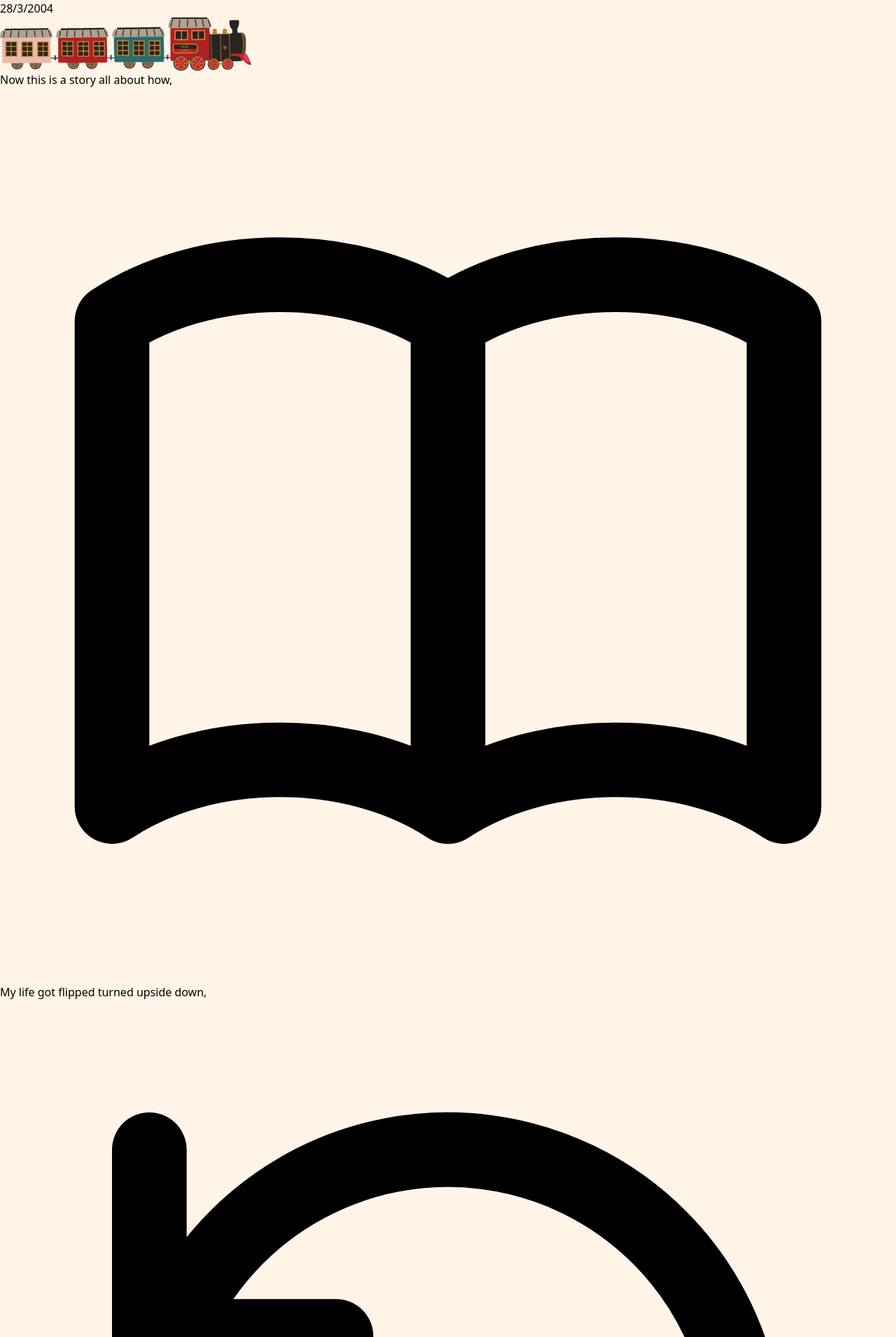
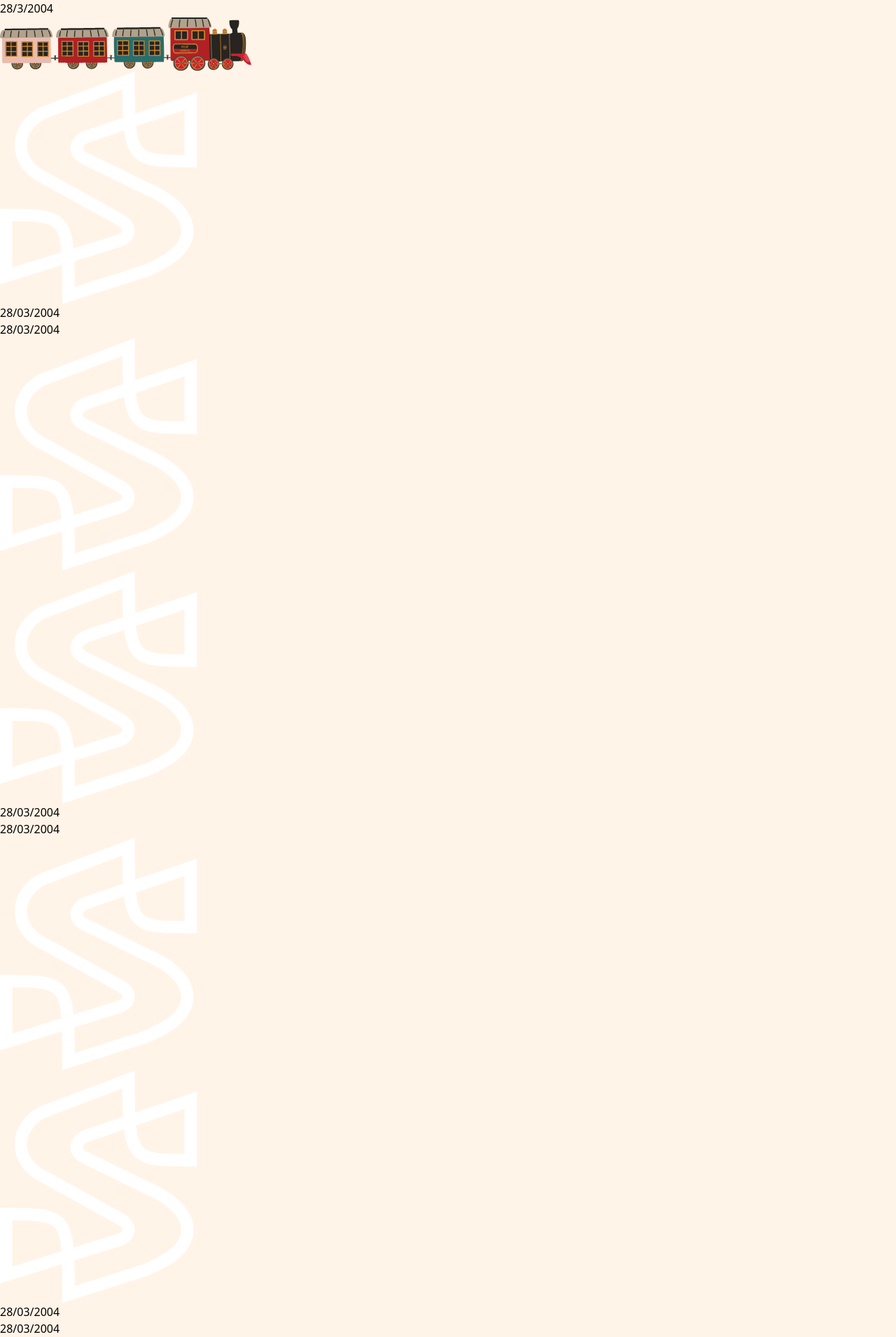
Before and after one commit to I-E-Cell/StartupSaga3.0, a React (Vite) app: page / in a window 1280 px wide. Shown: the part 4769-6680 px from the top of the page at 70% size. Built offline with nearby package versions, Linux system fonts and the light colour scheme.

Commit message:
added phn timeline

```diff
--- a/src/Components/Accordian.jsx
+++ b/src/Components/Accordian.jsx
@@ -21,7 +21,7 @@ const Accordion = ({ title, answer }) => {
 
           src={cactusopen} />}
 
-        <span>{title}</span>
+        <span className="text-left">{title}</span>
         {/* {accordionOpen ? <span>-</span> : <span>+</span>} */}
       </button>
       <div
@@ -30,7 +30,7 @@ const Accordion = ({ title, answer }) => {
             : "grid-rows-[0fr] opacity-0"
           }`}
       >
-        <div className="overflow-hidden relative left-[5.8em] sm:left-[8.2em] py-2">{answer}</div>
+        <div className="overflow-hidden relative left-[5.8em] sm:left-[8.2em]  text-left">{answer}</div>
       </div>
     </div>
   );
--- a/src/Components/Eventpn.jsx
+++ b/src/Components/Eventpn.jsx
@@ -1,119 +1,172 @@
 import React from 'react'
 import { motion} from 'framer-motion'
+import ss from '../assets/ssnew.svg'
 
 const Eventpn = () => {
   return (
-    <div class=" max-w-[90%] rounded-xl mx-auto bg-blue-500  flex flex-col justify-center py-12 mt-12">
+    <div class=" max-w-[90%] rounded-xl mx-auto bg-gradient-to-b from-[#FCD7B5] to-[#F8EBD5]  md:hidden flex flex-col justify-center py-12 mt-12">
   <div class="py-3 max-w-md mx-auto w-full px-2 sm:px-0">
 
-    <div class="relative text-gray-700 antialiased text-sm font-semibold">
+    <div class="relative text-[#410C00] antialiased text-sm font-semibold">
 
 
-      <div class="block w-1 bg-blue-300 absolute h-full left-1/2 transform -translate-x-1/2"></div>
+      <div class="block w-1 bg-[#410C00] absolute h-full left-1/2 transform -translate-x-1/2"></div>
 
 
-      <motion.div initial={{y:-50,opacity:0}} whileInView={{y:0, opacity:1}} transition={{duration:0.5}} class="mt-6  mb-12">
+      <motion.div initial={{y:-50,opacity:0}} whileInView={{y:0, opacity:1}} transition={{duration:0.5}}  class="mt-6  mb-12">
         <div class="flex flex-row items-center">
-          <div class="flex justify-start w-full mx-auto items-center">
-            <div class="w-1/2 pr-6">
-              <div class="p-4 bg-white rounded shadow">
-                Now this is a story all about how,
+          <div class="flex justify-start  mx-auto items-center">
+            <div class="w-[8.5em] h-[8.5em]">
+              <div class="p-4 border-[1px] border-[#210D00] bg-[#9E4D16] w-[8.5em] h-[8.5em] rounded shadow">
+
               </div>
             </div>
           </div>
-          <div class="rounded-full bg-blue-500 border-white border-4 w-8 h-8 absolute left-1/2 translate-y-0 transform -translate-x-1/2 flex items-center justify-center">
-            <svg xmlns="http://www.w3.org/2000/svg" class="h-5 w-5 text-white" fill="none" viewBox="0 0 24 24" stroke="currentColor">
-              <path stroke-linecap="round" stroke-linejoin="round" stroke-width="2" d="M12 6.253v13m0-13C10.832 5.477 9.246 5 7.5 5S4.168 5.477 3 6.253v13C4.168 18.477 5.754 18 7.5 18s3.332.477 4.5 1.253m0-13C13.168 5.477 14.754 5 16.5 5c1.747 0 3.332.477 4.5 1.253v13C19.832 18.477 18.247 18 16.5 18c-1.746 0-3.332.477-4.5 1.253" />
-            </svg>
+          <div class="rounded-full bg-[#E89553] border-white border-4 w-8 h-8 absolute left-1/2 translate-y-0 transform -translate-x-1/2 flex items-center justify-center">
+          <img src={ss}  class="h-5 w-5 text-white">
+
+              </img>
+          </div>
+          <div class="flex justify-end  mx-auto items-center">
+            <div class="w-[8.5em]">
+              <div class=" w-[8.5em] h-[8.5em] flex items-center justify-center rounded ">
+                28/03/2004
+              </div>
+            </div>
           </div>
         </div>
       </motion.div>
 
 
-      <motion.div initial={{y:-50,opacity:0}} whileInView={{y:0, opacity:1}} transition={{duration:0.5}}  class="mt-0 mb-12">
+      <motion.div initial={{y:-50,opacity:0}} whileInView={{y:0, opacity:1}} transition={{duration:0.5}}  class="mt-6  mb-12">
         <div class="flex flex-row items-center">
-          <div class="flex justify-end w-full mx-auto items-center">
-            <div class="w-1/2 pl-6">
-              <div class="p-4 bg-white rounded shadow">
-                My life got flipped turned upside down,
+          <div class="flex justify-start  mx-auto items-center">
+            <div class="w-[8.5em] h-[8.5em]">
+            <div class=" w-[8.5em] h-[8.5em] flex items-center justify-center rounded ">
+                28/03/2004
               </div>
             </div>
           </div>
-          <div class="rounded-full bg-blue-500 border-white border-4 w-8 h-8 absolute left-1/2 translate-y-0 transform -translate-x-1/2 flex items-center justify-center">
-            <svg xmlns="http://www.w3.org/2000/svg" class="h-5 w-5 text-white" fill="none" viewBox="0 0 24 24" stroke="currentColor">
-              <path stroke-linecap="round" stroke-linejoin="round" stroke-width="2" d="M4 4v5h.582m15.356 2A8.001 8.001 0 004.582 9m0 0H9m11 11v-5h-.581m0 0a8.003 8.003 0 01-15.357-2m15.357 2H15" />
-            </svg>
+          <div class="rounded-full bg-[#E89553] border-white border-4 w-8 h-8 absolute left-1/2 translate-y-0 transform -translate-x-1/2 flex items-center justify-center">
+          <img src={ss}  class="h-5 w-5 text-white">
+
+              </img>
           </div>
-        </div>
-      </motion.div>
-      <motion.div initial={{y:-50,opacity:0}} whileInView={{y:0, opacity:1}} transition={{duration:0.5}}  class="mt-6  mb-12">
-        <div class="flex flex-row items-center">
-          <div class="flex justify-start w-full mx-auto items-center">
-            <div class="w-1/2 pr-6">
-              <div class="p-4 bg-white rounded shadow">
-                Now this is a story all about how,
+          <div class="flex justify-end  mx-auto items-center">
+            <div class="w-[8.5em]">
+              <div class="p-4 w-[8.5em] h-[8.5em] border-[1px] border-[#210D00] bg-[#9E4D16] rounded shadow">
+
+
               </div>
             </div>
-          </div>
-          <div class="rounded-full bg-blue-500 border-white border-4 w-8 h-8 absolute left-1/2 translate-y-0 transform -translate-x-1/2 flex items-center justify-center">
-            <svg xmlns="http://www.w3.org/2000/svg" class="h-5 w-5 text-white" fill="none" viewBox="0 0 24 24" stroke="currentColor">
-              <path stroke-linecap="round" stroke-linejoin="round" stroke-width="2" d="M12 6.253v13m0-13C10.832 5.477 9.246 5 7.5 5S4.168 5.477 3 6.253v13C4.168 18.477 5.754 18 7.5 18s3.332.477 4.5 1.253m0-13C13.168 5.477 14.754 5 16.5 5c1.747 0 3.332.477 4.5 1.253v13C19.832 18.477 18.247 18 16.5 18c-1.746 0-3.332.477-4.5 1.253" />
-            </svg>
           </div>
         </div>
       </motion.div>
 
 
-      <motion.div initial={{y:-50,opacity:0}} whileInView={{y:0, opacity:1}} transition={{duration:0.5}}  class="mt-0 mb-12">
+
+      <motion.div initial={{y:-50,opacity:0}} whileInView={{y:0, opacity:1}} transition={{duration:0.5}}  class="mt-6  mb-12">
         <div class="flex flex-row items-center">
-          <div class="flex justify-end w-full mx-auto items-center">
-            <div class="w-1/2 pl-6">
-              <div class="p-4 bg-white rounded shadow">
-                My life got flipped turned upside down,
+          <div class="flex justify-start  mx-auto items-center">
+            <div class="w-[8.5em] h-[8.5em]">
+              <div class="p-4 border-[1px] border-[#210D00] bg-[#9E4D16] w-[8.5em] h-[8.5em] rounded shadow">
+
+
               </div>
             </div>
           </div>
-          <div class="rounded-full bg-blue-500 border-white border-4 w-8 h-8 absolute left-1/2 translate-y-0 transform -translate-x-1/2 flex items-center justify-center">
-            <svg xmlns="http://www.w3.org/2000/svg" class="h-5 w-5 text-white" fill="none" viewBox="0 0 24 24" stroke="currentColor">
-              <path stroke-linecap="round" stroke-linejoin="round" stroke-width="2" d="M4 4v5h.582m15.356 2A8.001 8.001 0 004.582 9m0 0H9m11 11v-5h-.581m0 0a8.003 8.003 0 01-15.357-2m15.357 2H15" />
-            </svg>
+          <div class="rounded-full bg-[#E89553] border-white border-4 w-8 h-8 absolute left-1/2 translate-y-0 transform -translate-x-1/2 flex items-center justify-center">
+          <img src={ss}  class="h-5 w-5 text-white">
+
+              </img>
+          </div>
+          <div class="flex justify-end  mx-auto items-center">
+            <div class="w-[8.5em]">
+            <div class=" w-[8.5em] h-[8.5em] flex items-center justify-center rounded ">
+                28/03/2004
+              </div>
+            </div>
           </div>
         </div>
       </motion.div>
+
       <motion.div initial={{y:-50,opacity:0}} whileInView={{y:0, opacity:1}} transition={{duration:0.5}}  class="mt-6  mb-12">
         <div class="flex flex-row items-center">
-          <div class="flex justify-start w-full mx-auto items-center">
-            <div class="w-1/2 pr-6">
-              <div class="p-4 bg-white rounded shadow">
-                Now this is a story all about how,
+          <div class="flex justify-start  mx-auto items-center">
+            <div class="w-[8.5em] h-[8.5em]">
+            <div class=" w-[8.5em] h-[8.5em] flex items-center justify-center rounded ">
+                28/03/2004
               </div>
             </div>
           </div>
-          <div class="rounded-full bg-blue-500 border-white border-4 w-8 h-8 absolute left-1/2 translate-y-0 transform -translate-x-1/2 flex items-center justify-center">
-            <svg xmlns="http://www.w3.org/2000/svg" class="h-5 w-5 text-white" fill="none" viewBox="0 0 24 24" stroke="currentColor">
-              <path stroke-linecap="round" stroke-linejoin="round" stroke-width="2" d="M12 6.253v13m0-13C10.832 5.477 9.246 5 7.5 5S4.168 5.477 3 6.253v13C4.168 18.477 5.754 18 7.5 18s3.332.477 4.5 1.253m0-13C13.168 5.477 14.754 5 16.5 5c1.747 0 3.332.477 4.5 1.253v13C19.832 18.477 18.247 18 16.5 18c-1.746 0-3.332.477-4.5 1.253" />
-            </svg>
+          <div class="rounded-full bg-[#E89553] border-white border-4 w-8 h-8 absolute left-1/2 translate-y-0 transform -translate-x-1/2 flex items-center justify-center">
+          <img src={ss}  class="h-5 w-5 text-white">
+
+              </img>
+          </div>
+          <div class="flex justify-end  mx-auto items-center">
+            <div class="w-[8.5em]">
+              <div class="p-4 w-[8.5em] h-[8.5em] border-[1px] border-[#210D00] bg-[#9E4D16] rounded shadow">
+
+
+              </div>
+            </div>
           </div>
         </div>
       </motion.div>
 
 
-      <motion.div initial={{y:-50,opacity:0}} whileInView={{y:0, opacity:1}} transition={{duration:0.5}}  class="mt-0 mb-12">
+      <motion.div initial={{y:-50,opacity:0}} whileInView={{y:0, opacity:1}} transition={{duration:0.5}}  class="mt-6  mb-12">
         <div class="flex flex-row items-center">
-          <div class="flex justify-end w-full mx-auto items-center">
-            <div class="w-1/2 pl-6">
-              <div class="p-4 bg-white rounded shadow">
-                My life got flipped turned upside down,
+          <div class="flex justify-start  mx-auto items-center">
+            <div class="w-[8.5em] h-[8.5em]">
+              <div class="p-4 border-[1px] border-[#210D00] bg-[#9E4D16] w-[8.5em] h-[8.5em] rounded shadow">
+
+
               </div>
             </div>
           </div>
-          <div class="rounded-full bg-blue-500 border-white border-4 w-8 h-8 absolute left-1/2 translate-y-0 transform -translate-x-1/2 flex items-center justify-center">
-            <svg xmlns="http://www.w3.org/2000/svg" class="h-5 w-5 text-white" fill="none" viewBox="0 0 24 24" stroke="currentColor">
-              <path stroke-linecap="round" stroke-linejoin="round" stroke-width="2" d="M4 4v5h.582m15.356 2A8.001 8.001 0 004.582 9m0 0H9m11 11v-5h-.581m0 0a8.003 8.003 0 01-15.357-2m15.357 2H15" />
-            </svg>
+          <div class="rounded-full bg-[#E89553] border-white border-4 w-8 h-8 absolute left-1/2 translate-y-0 transform -translate-x-1/2 flex items-center justify-center">
+          <img src={ss}  class="h-5 w-5 text-white">
+
+              </img>
+          </div>
+          <div class="flex justify-end  mx-auto items-center">
+            <div class="w-[8.5em]">
+            <div class=" w-[8.5em] h-[8.5em] flex items-center justify-center rounded ">
+                28/03/2004
+              </div>
+            </div>
           </div>
         </div>
       </motion.div>
+
+      <motion.div initial={{y:-50,opacity:0}} whileInView={{y:0, opacity:1}} transition={{duration:0.5}}  class="mt-6  mb-12">
+        <div class="flex flex-row items-center">
+          <div class="flex justify-start  mx-auto items-center">
+            <div class="w-[8.5em] h-[8.5em]">
+            <div class=" w-[8.5em] h-[8.5em] flex items-center justify-center rounded ">
+                28/03/2004
+              </div>
+            </div>
+          </div>
+          <div class="rounded-full bg-[#E89553] border-white border-4 w-8 h-8 absolute left-1/2 translate-y-0 transform -translate-x-1/2 flex items-center justify-center">
+          <img src={ss}  class="h-5 w-5 text-white">
+
+              </img>
+          </div>
+          <div class="flex justify-end  mx-auto items-center">
+            <div class="w-[8.5em]">
+              <div class="p-4 w-[8.5em] h-[8.5em] border-[1px] border-[#210D00] bg-[#9E4D16] rounded shadow">
+
+
+              </div>
+            </div>
+          </div>
+        </div>
+      </motion.div>
+
+
 
 
 
```
Also changed, not shown: src/Components/Events.jsx (+4 -4 lines), src/Components/FAQ.jsx (+6 -6 lines), src/assets/ssnew.svg (added).
